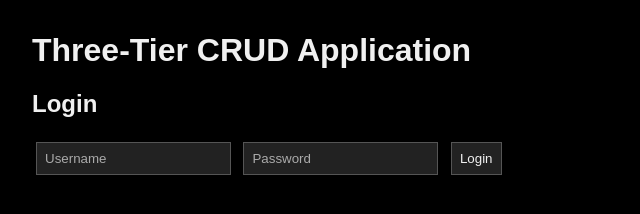
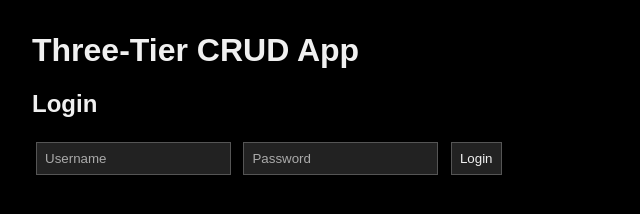
Before and after one commit to SribalanMS/3tier-app2, a plain HTML site: page frontend/index.html in a window 1280 px wide. Shown: the whole page, without its empty margins (0-640 px from the left). Drawn offline with Linux system fonts and the light colour scheme.

Commit message:
Update index.html

```diff
--- a/frontend/index.html
+++ b/frontend/index.html
@@ -2,7 +2,7 @@
 <html lang="en">
 <head>
   <meta charset="UTF-8" />
-  <title>Three-Tier CRUD App</title>
+  <title>Three-Tier CRUD Application</title>
   <meta name="viewport" content="width=device-width, initial-scale=1" />
   <style>
     body {
@@ -36,7 +36,7 @@
 
 </head>
 <body>
-  <h1>Three-Tier CRUD Application </h1>
+  <h1>Three-Tier CRUD App </h1>
 
   <!-- Login -->
   <div id="login-section">
```
